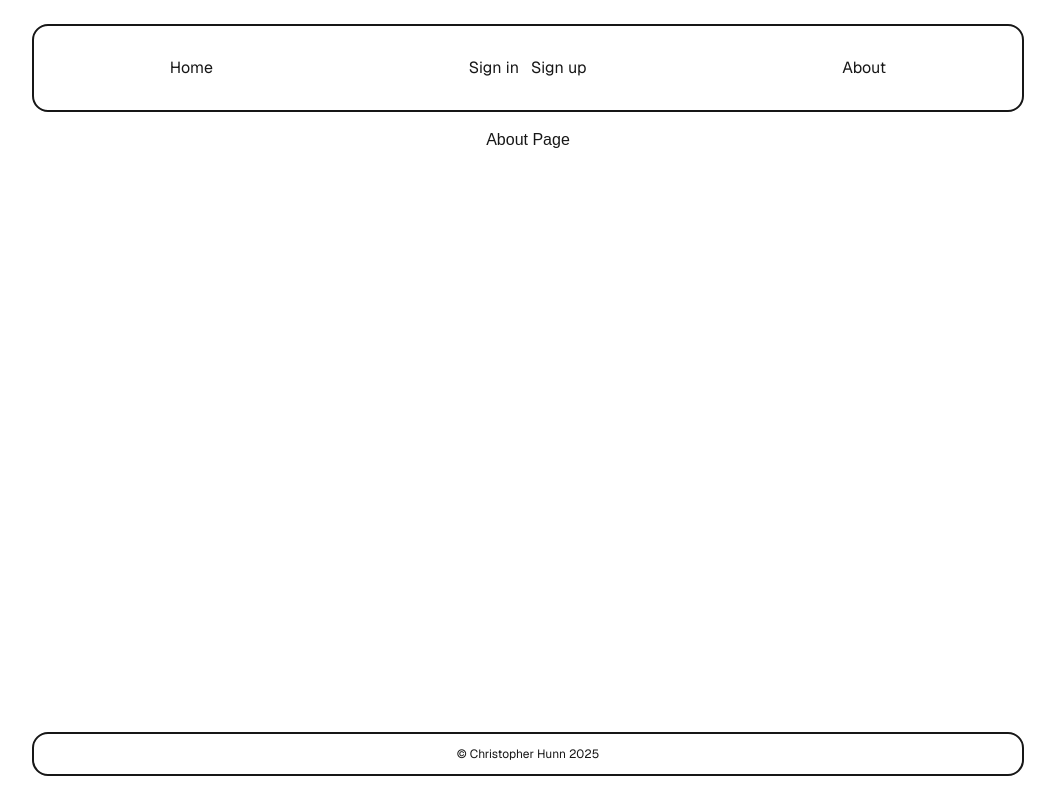
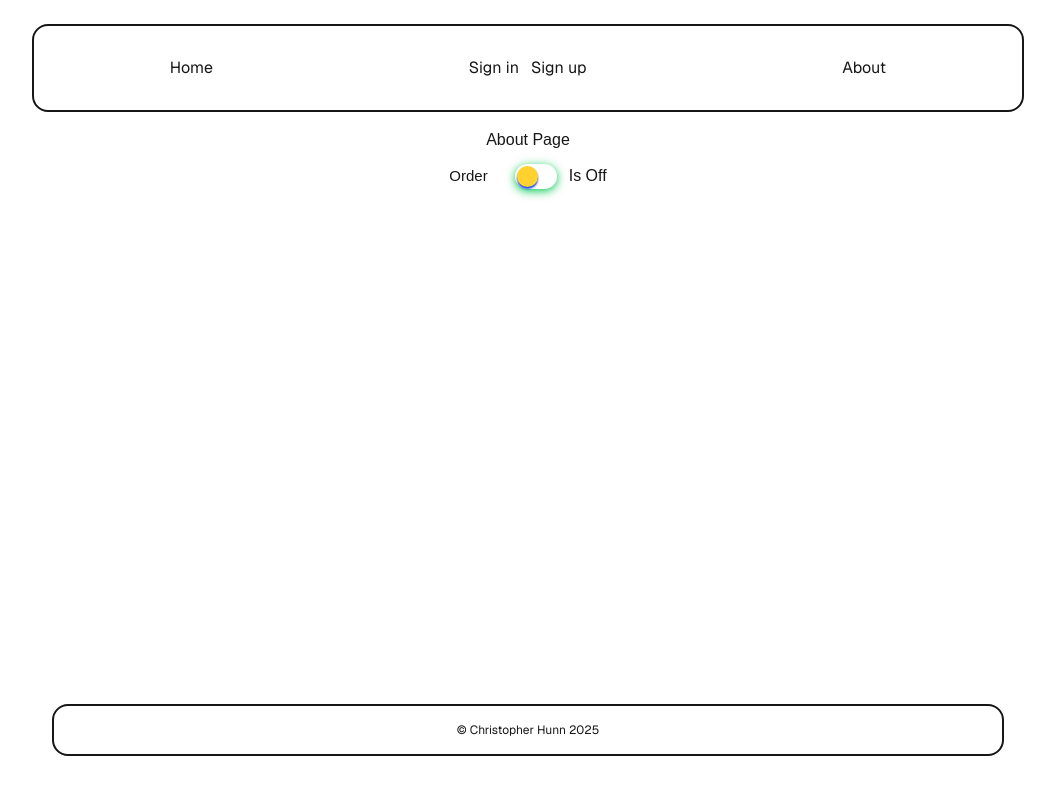
Before and after one commit to Ivovis/week-09-Assignment, a Next.js app: page /about in a window 1280 px wide. Shown: the whole page, without its empty margins (112-1167 px from the left). Built offline with nearby package versions, Linux system fonts and the light colour scheme; no server answers.

Commit message:
feat:Checkpoint 5- use a Radis-UI component

```diff
--- a/misc/Plan.md
+++ b/misc/Plan.md
@@ -52,17 +52,14 @@ add error handling - done
 
 Sunday...
 
-Add something nice to demonstrate use of external library (Use 1 or more Radix UI Primitive component)
+Add something nice to demonstrate use of external library (Use 1 or more Radix UI Primitive component) - Done
 
-use the switch to change the order of posts in the CommentList component?
+have a look at body hight setting - its too large it should be limited to the physical screen height or browser window height - atm its causing window scrolling for the whole screen. - over an hour spent fiddling around and asking google silly questions - abandoned
+
+use the switch to change the order of posts in the CommentList component? - not really needed, demo of radix-ui component use on the about page.
 
 Stretch goals:
 
-🏹 Ensure that a user’s biography cannot be left blank. If a user logs in without one, prompt them to add this information.
+🏹 Ensure that a user’s biography cannot be left blank. If a user logs in without one, prompt them to add this information. - DONE
 
-login page redirect using clerks redirect feature?
-
-login -> check profile exists -> if no -> redirect to profile creation page
-if yes -> redirect to profile page
-
-make a checkprofile route? for clerk to call ?
+Add/convert comment list into links to the posters profile page
--- a/package.json
+++ b/package.json
@@ -10,6 +10,7 @@
   },
   "dependencies": {
     "@clerk/nextjs": "^6.23.0",
+    "@radix-ui/react-switch": "^1.2.5",
     "next": "15.3.3",
     "pg": "^8.16.2",
     "react": "^19.0.0",
--- a/src/app/about/page.js
+++ b/src/app/about/page.js
@@ -1,9 +1,12 @@
+import SlideButton from "@/components/SlideButton";
+
 export default function About() {
   // this was the test error
   // throw new Error("test breakage");
   return (
     <>
       <p className="flex justify-around">About Page</p>
+      <SlideButton />
     </>
   );
 }
--- a/src/app/layout.js
+++ b/src/app/layout.js
@@ -23,7 +23,7 @@ const geistMono = Geist_Mono({
 });
 
 export const metadata = {
-  title: "Fight Club",
+  title: "Fake Book",
   description: "Generated by create next app",
 };
 
@@ -32,7 +32,7 @@ export default function RootLayout({ children }) {
     <ClerkProvider appearance={{ cssLayerName: "clerk" }}>
       <html lang="en">
         <body
-          className={`flex flex-col min-h-screen max-w-5xl mx-auto px-4 py-6 ${geistSans.variable} ${geistMono.variable} antialiased`}
+          className={`flex flex-col h-[100vh] max-w-5xl mx-auto px-4 py-6 ${geistSans.variable} ${geistMono.variable} antialiased`}
         >
           <Header />
           <div className="w-11/12 mx-auto flex flex-col flex-grow">
--- a/src/app/page.js
+++ b/src/app/page.js
@@ -1,7 +1,26 @@
 import CommentList from "@/components/CommentList";
-import Image from "next/image";
+import { auth } from "@clerk/nextjs/server";
+import NewProfileForm from "@/components/NewProfileForm";
+import { db } from "@/utils/dbConnection";
 
-export default function Home() {
+export default async function Home() {
+  const { userId } = await auth();
+
+  // if the user is logged in
+  if (userId != null) {
+    // check we have a profile
+    const query = await db.query(
+      `SELECT * FROM user_profile WHERE k_id = $1 ORDER BY id DESC`,
+      [userId]
+    );
+
+    if (query.rowCount === 0) {
+      // no profile redirect to profile page - this will display the new profile form
+      console.log("no profile found redirecting");
+      return <NewProfileForm userid={userId} />;
+    }
+  }
+
   return (
     <div className="flex-col flex-grow justify-between">
       <p className="flex justify-around p-5">Home Page</p>
--- a/src/app/user/[userid]/page.js
+++ b/src/app/user/[userid]/page.js
@@ -8,13 +8,13 @@ export default async function User({ params }) {
   "use server";
   // used to define the profile to view
   const param = await params;
-  console.log("param id:", param.userid);
+  // console.log("param id:", param.userid);
 
   // could check here that the param.userid is in a valid format - not in scope for the assignment,
 
   // used to identify 'a' logged in user
   const { userId } = await auth();
-  console.log("auth  id:", userId);
+  // console.log("auth  id:", userId);
 
   // if the userId is null the user is not logged in
   if (userId == null) {
@@ -65,7 +65,7 @@ export default async function User({ params }) {
   const data = query.rows[0];
 
   // display the profile page
-  console.log("the profile", data);
+  // console.log("the profile", data);
 
   return (
     <>
--- a/src/components/CommentList.jsx
+++ b/src/components/CommentList.jsx
@@ -23,7 +23,7 @@ export default async function CommentList(props) {
 
   return (
     <>
-      <section className="flex-col h-lvh  overflow-y-auto  border-2 p-2 mt-3 rounded-2xl">
+      <section className="flex flex-col  h-lvh  overflow-y-auto  border-2 p-2 mt-3 rounded-2xl">
         {data.map((comment) => (
           <p
             key={comment.id}
--- a/src/components/Footer.jsx
+++ b/src/components/Footer.jsx
@@ -1,7 +1,7 @@
 export default function Footer() {
   return (
     <>
-      <div className=" text-center text-xs mt-5 p-3 border-2 rounded-2xl font-[family-name:var(--font-geist-sans)]">
+      <div className="text-center text-xs mt-5 m-5 p-4 border-2 rounded-2xl font-[family-name:var(--font-geist-sans)]">
         <h1>&copy; Christopher Hunn 2025</h1>
       </div>
     </>
--- a/src/components/Header.jsx
+++ b/src/components/Header.jsx
@@ -14,7 +14,7 @@ export default async function Header() {
 
   return (
     <>
-      <div className="flex justify-around p-2  mb-4 h-22 items-center border-2 rounded-2xl font-[family-name:var(--font-geist-sans)]">
+      <div className="flex justify-around p-2 mb-4 h-22 items-center border-2 rounded-2xl font-[family-name:var(--font-geist-sans)]">
         <Link href="/">Home</Link>
         <SignedIn>
           <Link href={`/user/${userId}`}>Profile</Link>
--- a/src/components/NewProfileForm.jsx
+++ b/src/components/NewProfileForm.jsx
@@ -4,7 +4,6 @@ import { redirect } from "next/navigation";
 
 export default async function NewProfileForm(props) {
   const userId = props.userid;
-  console.log("sanity check userid is :", userId);
 
   async function handleSubmit(formData) {
     "use server";
@@ -20,14 +19,13 @@ export default async function NewProfileForm(props) {
     // would be easy to check - no idea how to force the user to change it
     // I could just reload the component but the bio data would be lost
     // its not an assignment requirement so I will allow duplicate names for now
-    console.log("============================================");
+
     db.query(`INSERT INTO user_profile(name,bio,k_id) VALUES ($1,$2,$3)`, [
       formData.name,
       formData.bio,
       userId,
     ]);
 
-    console.log("++++++++++++++++++++++++++++++++++++++++++++");
     // revalidate
     revalidatePath(`/user/${userId}`);
 
--- /dev/null
+++ b/src/components/SlideButton.jsx
@@ -0,0 +1,33 @@
+"use client";
+import * as Switch from "@radix-ui/react-switch";
+import { useState } from "react";
+
+export default function SlideButton() {
+  const [checked, setChecked] = useState(false);
+
+  function handleChange(isChecked) {
+    setChecked(isChecked);
+    // do stuff here
+  }
+
+  const orderIsOn = checked ? "Is On" : "Is Off";
+
+  return (
+    <div className="flex justify-center  items-center">
+      <label className="m-3 pr-[15px] text-[15px] " htmlFor="OrderMode">
+        Order
+      </label>
+      <Switch.Root
+        checked={checked}
+        onCheckedChange={handleChange}
+        className="relative h-[25px] w-[42px] cursor-default rounded-full bg-blackA6 shadow-[0_2px_10px] shadow-green-500 outline-none focus:shadow-[0_0_0_2px] focus:shadow-yellow-200 data-[state=checked]:bg-green-500"
+        id="OrderMode"
+        // style={{ "-webkit-tap-highlight-color": "rgb(255,0,0,0)" }} // this caused an error -> error gone now!
+      >
+        {/* not going to lie this className was copied and pasted from the radix-ui example took too long to type out the last one and I have a dead line! */}
+        <Switch.Thumb className="block size-[21px] translate-x-0.5 rounded-full bg-amber-300 shadow-[0_2px_2px] shadow-blue-700 transition-transform duration-100 will-change-transform data-[state=checked]:translate-x-[19px]" />
+      </Switch.Root>
+      <div className="m-3">{orderIsOn}</div>
+    </div>
+  );
+}
```
Also changed, not shown: 2 other files (tests, documents, lock files or other folders).
